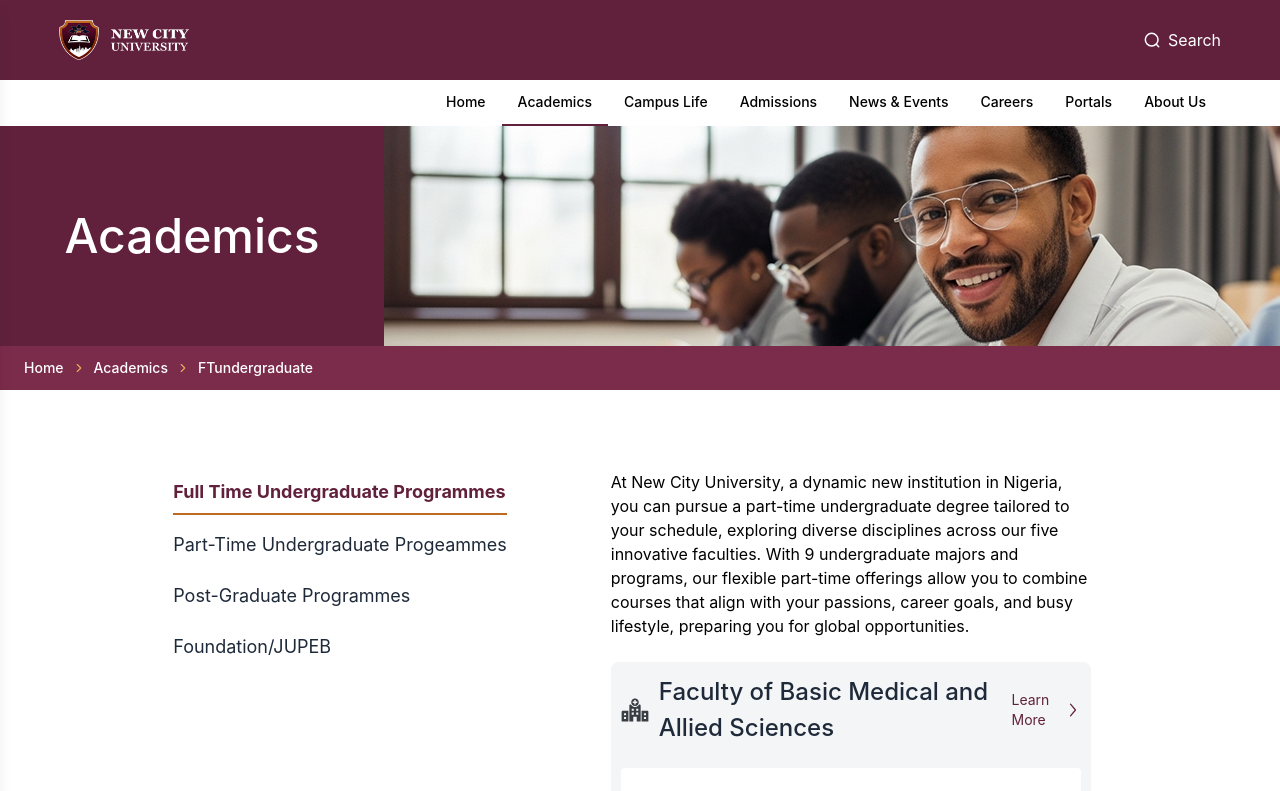
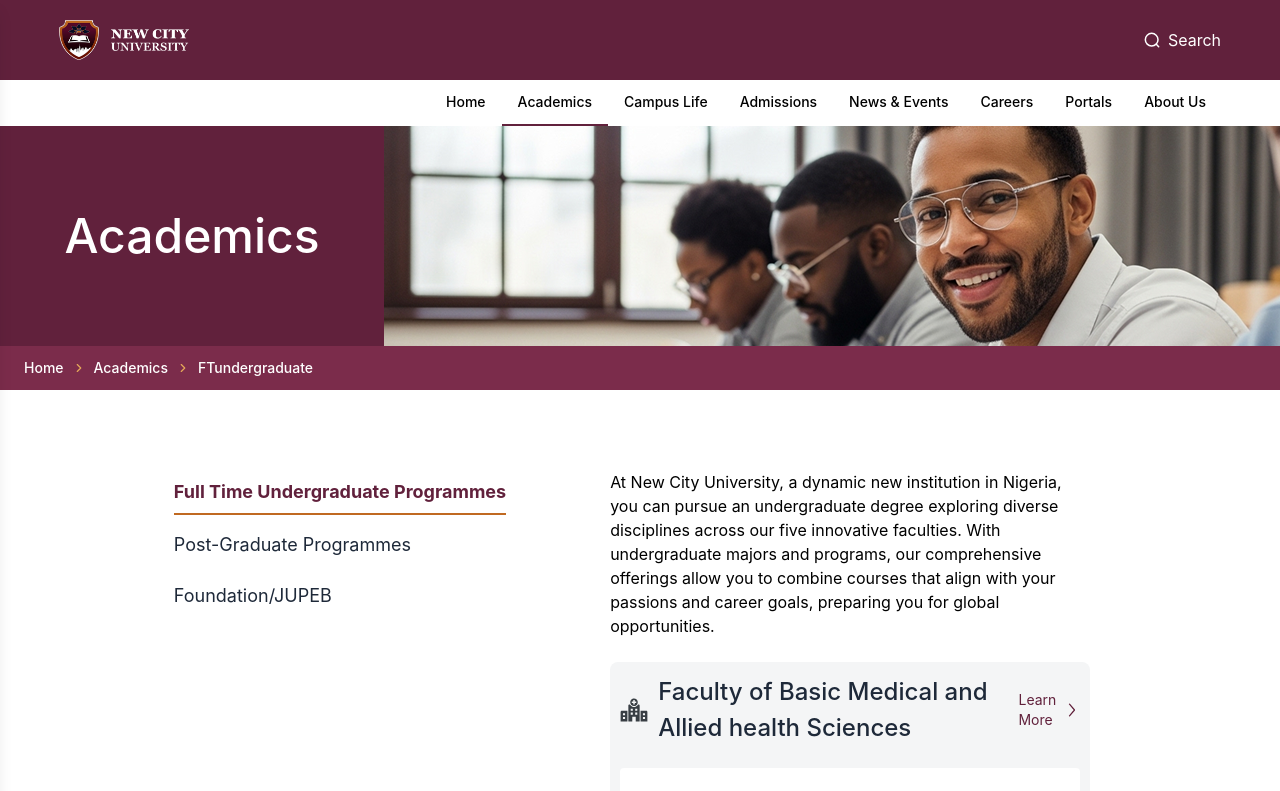
Before and after one commit to splax-s/newcityuni, a Next.js app: page /academics/FTundergraduate in a window 1280 px wide. Shown: the top 791 px of the page. Built offline with nearby package versions, Linux system fonts and the light colour scheme; a web font is replaced by a local one.

Commit message:
fixed:changes asked by mayowa

```diff
--- a/app/(about-us)/about-us/page.tsx
+++ b/app/(about-us)/about-us/page.tsx
@@ -38,7 +38,7 @@ export default function About() {
               internationally aligned programmes across multiple disciplines:
             </p>
             <ul className="list-disc ml-6 space-y-1">
-              <li>Faculty of Basic Medical and Allied Sciences</li>
+              <li>Faculty of Basic Medical and Allied health Sciences</li>
               <li>Faculty of Communication and Media Studies</li>
               <li>Faculty of Computing and Sciences</li>
               <li>Faculty of Social and Management Sciences</li>
--- a/app/(academics)/academics/[section]/page.tsx
+++ b/app/(academics)/academics/[section]/page.tsx
@@ -16,16 +16,15 @@ const contentMap = {
     <>
       <p>
         At New City University, a dynamic new institution in Nigeria, you can
-        pursue a part-time undergraduate degree tailored to your schedule,
-        exploring diverse disciplines across our five innovative faculties. With
-        9 undergraduate majors and programs, our flexible part-time offerings
-        allow you to combine courses that align with your passions, career
-        goals, and busy lifestyle, preparing you for global opportunities.
+        pursue an undergraduate degree exploring diverse disciplines across our
+        five innovative faculties. With undergraduate majors and programs, our
+        comprehensive offerings allow you to combine courses that align with your
+        passions and career goals, preparing you for global opportunities.
       </p>
       <br />
       <CategoryCard
         icon="/medlab.svg"
-        title="Faculty of Basic Medical and Allied Sciences"
+        title="Faculty of Basic Medical and Allied health Sciences"
         items={[
           "Medical Laboratory Science",
           "Nursing",
@@ -81,46 +80,46 @@ const contentMap = {
       <Apply />
     </>
   ),
-  PTundergraduate: (
-    <>
-      <p>
-        At New City University, a dynamic new institution in Nigeria, you can
-        pursue a part-time undergraduate degree tailored to your schedule,
-        exploring diverse disciplines across our five innovative faculties. With
-        9 undergraduate majors and programs, our flexible part-time offerings
-        allow you to combine courses that align with your passions, career
-        goals, and busy lifestyle, preparing you for global opportunities.
-      </p>
-      <br />
-      <br />
-      <CategoryCard
-        icon="/sms.svg"
-        title="Faculty of Social & Management Sciences"
-        items={["Accounting", "Economics", "Business Admin"]}
-      />
-      <br />
-      <CategoryCard
-        icon="/masscom.svg"
-        title="Faculty of Communication & Media Studies"
-        items={[
-          "Mass Communication",
-          "Public Relations",
-          "Strategic Communication",
-          "Journalism",
-        ]}
-      />
-      <br />
-      <CategoryCard
-        icon="/comp.svg"
-        title="Faculty of Computing and Sciences"
-        items={["Computer Science", "Information Technology"]}
-      />
-      <br />
-      <AppBanner />
-      <br />
-      <Apply />
-    </>
-  ),
+  // PTundergraduate: (
+  //   <>
+  //     <p>
+  //       At New City University, a dynamic new institution in Nigeria, you can
+  //       pursue a part-time undergraduate degree tailored to your schedule,
+  //       exploring diverse disciplines across our five innovative faculties. With
+  //       undergraduate majors and programs, our flexible part-time offerings
+  //       allow you to combine courses that align with your passions, career
+  //       goals, and busy lifestyle, preparing you for global opportunities.
+  //     </p>
+  //     <br />
+  //     <br />
+  //     <CategoryCard
+  //       icon="/sms.svg"
+  //       title="Faculty of Social & Management Sciences"
+  //       items={["Accounting", "Economics", "Business Admin"]}
+  //     />
+  //     <br />
+  //     <CategoryCard
+  //       icon="/masscom.svg"
+  //       title="Faculty of Communication & Media Studies"
+  //       items={[
+  //         "Mass Communication",
+  //         "Public Relations",
+  //         "Strategic Communication",
+  //         "Journalism",
+  //       ]}
+  //     />
+  //     <br />
+  //     <CategoryCard
+  //       icon="/comp.svg"
+  //       title="Faculty of Computing and Sciences"
+  //       items={["Computer Science", "Information Technology"]}
+  //     />
+  //     <br />
+  //     <AppBanner />
+  //     <br />
+  //     <Apply />
+  //   </>
+  // ),
   PostGrad: (
     <>
       <p>
@@ -281,7 +280,7 @@ const contentMap = {
       <ol className="list-disc ml-8 space-y-2">
         <li>
           Candidates must obtain JAMB Direct Entry application form and choose
-          Redeemer’s University.
+          New City University.
         </li>
         <li>
           Candidates can only be offered admission into 200 level for courses
@@ -367,7 +366,7 @@ const contentMap = {
       <ol className="list-disc ml-8 space-y-2">
         <li>
           Candidates must obtain JAMB Direct Entry application form and choose
-          Redeemer’s University.
+          New City University.
         </li>
         <li>
           Candidates can only be offered admission into 200 level for courses
--- a/components/banner.tsx
+++ b/components/banner.tsx
@@ -40,7 +40,7 @@ const courseData = [
     id: 4,
     title: "Medical Laboratory Science",
     level: "Undergraduate",
-    faculty: "Faculty of Basic Medical and Allied Sciences",
+    faculty: "Faculty of Basic Medical and Allied health Sciences",
     mode: "Full-Time",
     duration: "5 years",
     path: "/academics/FTundergraduate",
@@ -50,7 +50,7 @@ const courseData = [
     id: 5,
     title: "Nursing",
     level: "Undergraduate",
-    faculty: "Faculty of Basic Medical and Allied Sciences",
+    faculty: "Faculty of Basic Medical and Allied health Sciences",
     mode: "Full-Time",
     duration: "5 years",
     path: "/academics/FTundergraduate",
@@ -60,7 +60,7 @@ const courseData = [
     id: 6,
     title: "Physiotherapy",
     level: "Undergraduate",
-    faculty: "Faculty of Basic Medical and Allied Sciences",
+    faculty: "Faculty of Basic Medical and Allied health Sciences",
     mode: "Full-Time",
     duration: "5 years",
     path: "/academics/FTundergraduate",
@@ -128,36 +128,36 @@ const courseData = [
   },
 
   // Part-Time Undergraduate
-  {
-    id: 13,
-    title: "Computer Science (Part-Time)",
-    level: "Undergraduate",
-    faculty: "Faculty of Computing and Sciences",
-    mode: "Part-Time",
-    duration: "5-6 years",
-    path: "/academics/PTundergraduate",
-    keywords: ["comp", "computer", "programming", "part-time", "evening", "working"]
-  },
-  {
-    id: 14,
-    title: "Accounting (Part-Time)",
-    level: "Undergraduate",
-    faculty: "Faculty of Social and Management Sciences",
-    mode: "Part-Time",
-    duration: "5-6 years",
-    path: "/academics/PTundergraduate",
-    keywords: ["accounting", "part-time", "evening", "finance", "working"]
-  },
-  {
-    id: 15,
-    title: "Mass Communication (Part-Time)",
-    level: "Undergraduate",
-    faculty: "Faculty of Communication & Media Studies",
-    mode: "Part-Time",
-    duration: "5-6 years",
-    path: "/academics/PTundergraduate",
-    keywords: ["communication", "media", "part-time", "evening", "journalism"]
-  },
+  // {
+  //   id: 13,
+  //   title: "Computer Science (Part-Time)",
+  //   level: "Undergraduate",
+  //   faculty: "Faculty of Computing and Sciences",
+  //   mode: "Part-Time",
+  //   duration: "5-6 years",
+  //   path: "/academics/PTundergraduate",
+  //   keywords: ["comp", "computer", "programming", "part-time", "evening", "working"]
+  // },
+  // {
+  //   id: 14,
+  //   title: "Accounting (Part-Time)",
+  //   level: "Undergraduate",
+  //   faculty: "Faculty of Social and Management Sciences",
+  //   mode: "Part-Time",
+  //   duration: "5-6 years",
+  //   path: "/academics/PTundergraduate",
+  //   keywords: ["accounting", "part-time", "evening", "finance", "working"]
+  // },
+  // {
+  //   id: 15,
+  //   title: "Mass Communication (Part-Time)",
+  //   level: "Undergraduate",
+  //   faculty: "Faculty of Communication & Media Studies",
+  //   mode: "Part-Time",
+  //   duration: "5-6 years",
+  //   path: "/academics/PTundergraduate",
+  //   keywords: ["communication", "media", "part-time", "evening", "journalism"]
+  // },
 
   // Master's Programs
   {
--- a/components/footer.tsx
+++ b/components/footer.tsx
@@ -23,7 +23,7 @@ const Footer: React.FC = () => {
             />
           </div>
           <p className="mb-[24px]">
-            Km. 50, Lagos-Ibadan Expressway, Ayetoro, Ogun State, Nigeria
+            Km. 30, Lagos-Ibadan Expressway, Ayetoro, Ogun State, Nigeria
           </p>
           <h1 className="font-semibold text-base leading-6">Contact</h1>
           <Link href="/" className="font-normal text-sm leading-5 block">
--- a/components/navbar.tsx
+++ b/components/navbar.tsx
@@ -20,7 +20,7 @@ const navLinks = [
 const searchData = [
     // Academic programs
   { title: "Undergraduate Programs", category: "Academics", path: "/academics/FTundergraduate", keywords: ["undergraduate", "bachelor", "degree", "studies"] },
-  { title: "Part-Time Programs", category: "Academics", path: "/academics/PTundergraduate", keywords: ["part-time", "evening", "working", "flexible"] },
+  // { title: "Part-Time Programs", category: "Academics", path: "/academics/PTundergraduate", keywords: ["part-time", "evening", "working", "flexible"] },
   { title: "Postgraduate Programs", category: "Academics", path: "/academics/PostGrad", keywords: ["master", "phd", "postgraduate", "msc", "ma", "doctorate"] },
   { title: "Foundation Programs", category: "Academics", path: "/academics/Foundation", keywords: ["foundation", "jupeb", "preparatory", "pre-degree"] },
 
--- a/reuseComponents/AcademicsTabs.tsx
+++ b/reuseComponents/AcademicsTabs.tsx
@@ -4,7 +4,7 @@ import { usePathname, useRouter } from "next/navigation";
 
 const tabs = [
   { title: "Full Time Undergraduate Programmes", slug: "FTundergraduate" },
-  { title: "Part-Time Undergraduate Progeammes", slug: "PTundergraduate" },
+  // { title: "Part-Time Undergraduate Progeammes", slug: "PTundergraduate" },
   { title: "Post-Graduate Programmes", slug: "PostGrad" },
   { title: "Foundation/JUPEB", slug: "Foundation" },
 ];
```
